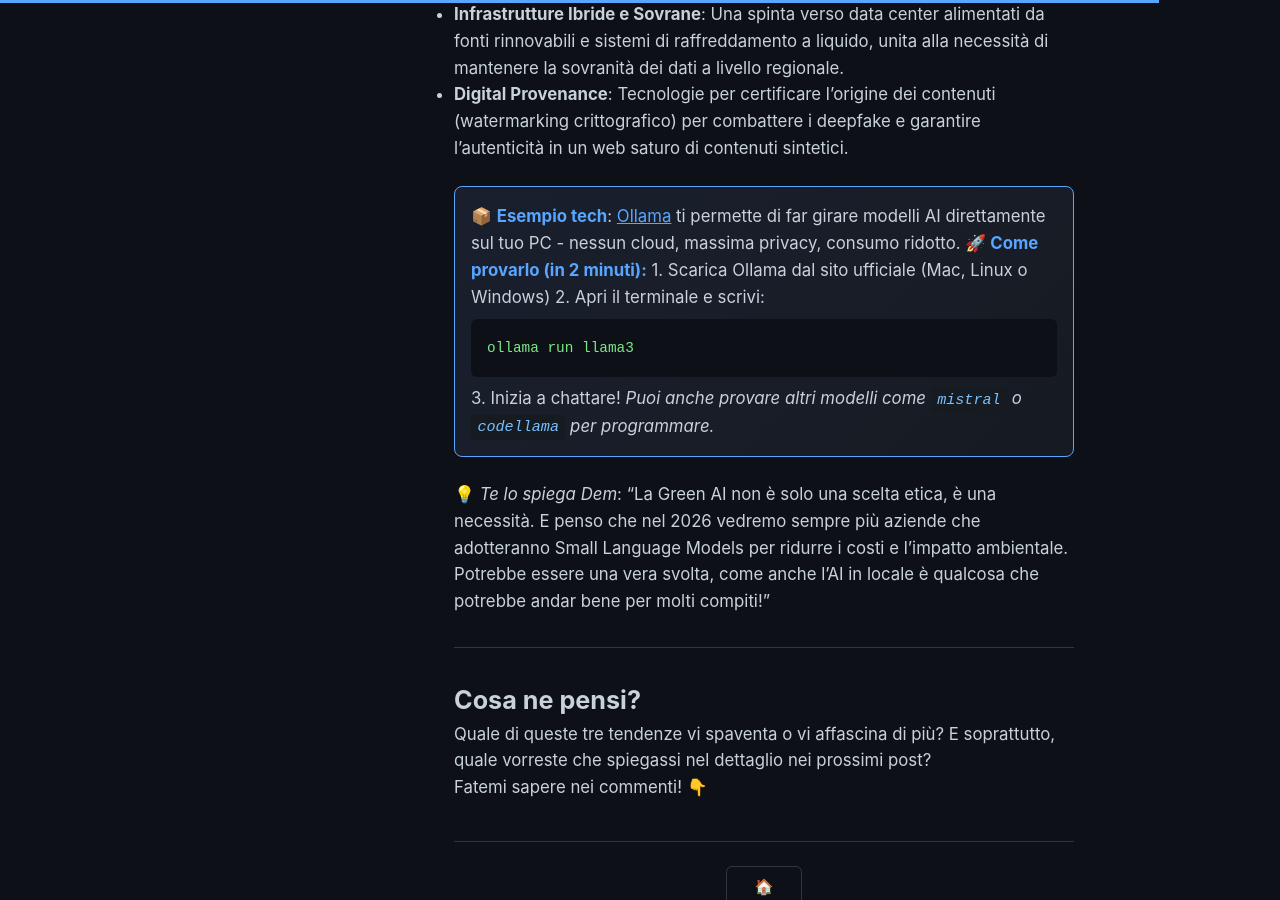
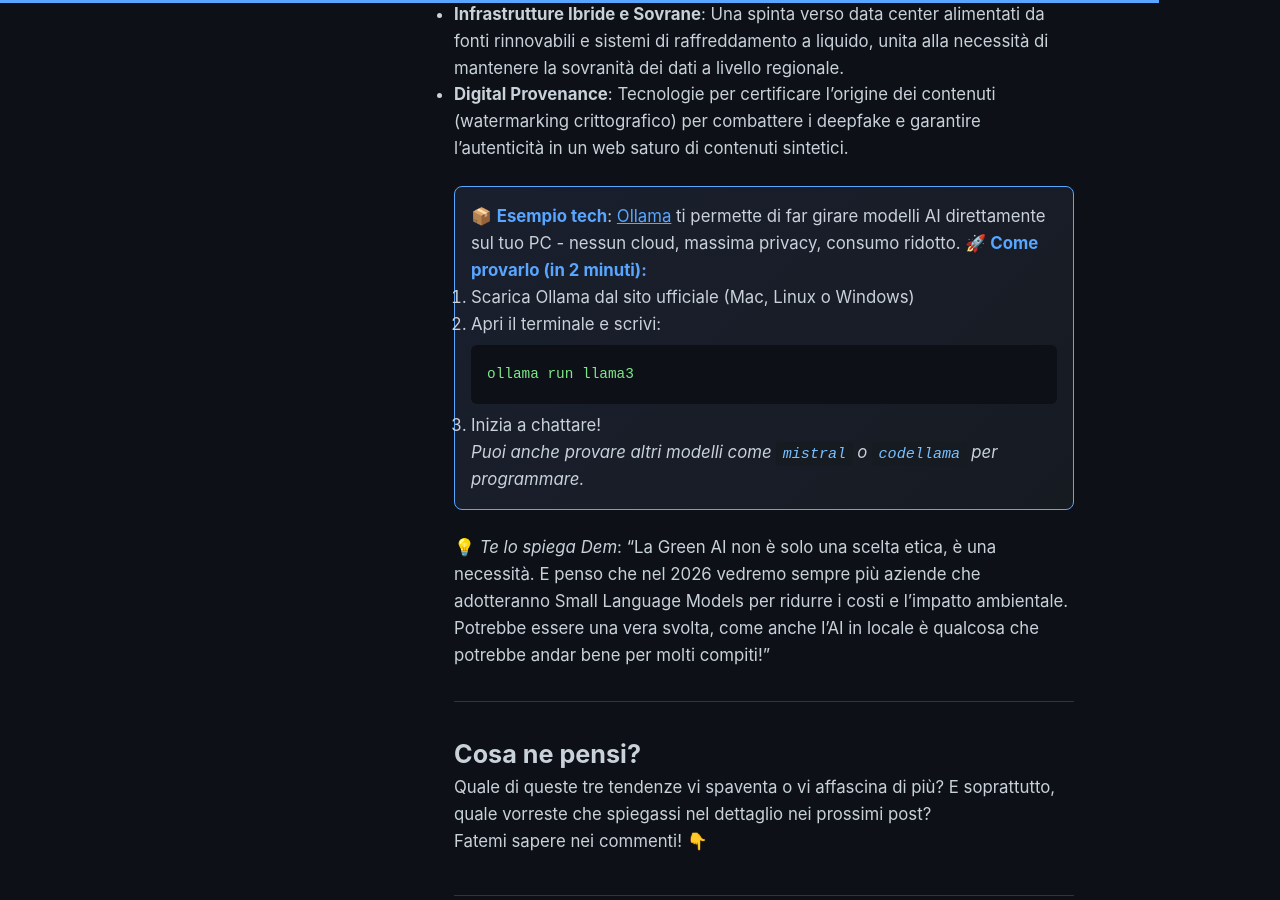
Before and after one commit to DemPago/DemPago.github.io, a Jekyll site: the page built from _posts/2026-02-15-anno-azione-ia.md, in a window 1280 px wide and 900 px high, scrolled down 2085 px. Built offline with Jekyll 4.4.1, drawn with Linux system fonts in a browser that asks for light colours; comment, search, counter and statistics services are not loaded.

Commit message:
Fix list formatting with HTML

```diff
--- a/_posts/2026-02-15-anno-azione-ia.md
+++ b/_posts/2026-02-15-anno-azione-ia.md
@@ -59,13 +59,16 @@
 
 <strong>🚀 Come provarlo (in 2 minuti):</strong>
 
-1. Scarica Ollama dal sito ufficiale (Mac, Linux o Windows)
-
-2. Apri il terminale e scrivi:
+<ol>
+<li>Scarica Ollama dal sito ufficiale (Mac, Linux o Windows)</li>
+<li>Apri il terminale e scrivi:</li>
+</ol>
 
 <pre><code>ollama run llama3</code></pre>
 
-3. Inizia a chattare!
+<ol start="3">
+<li>Inizia a chattare!</li>
+</ol>
 
 <em>Puoi anche provare altri modelli come <code>mistral</code> o <code>codellama</code> per programmare.</em></div>
 
```
